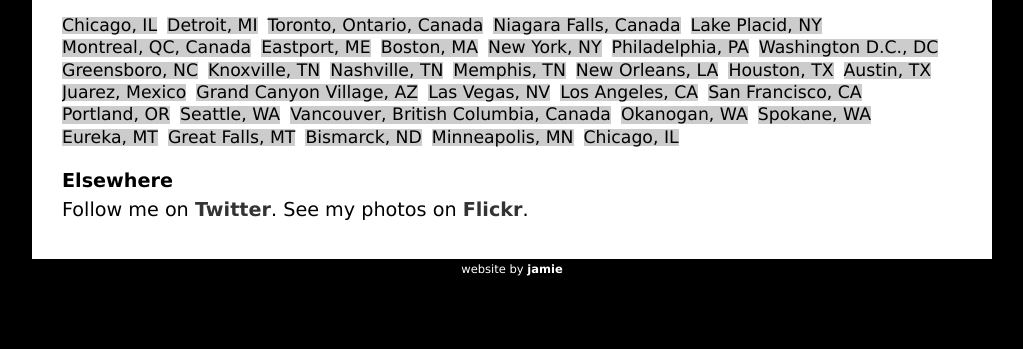
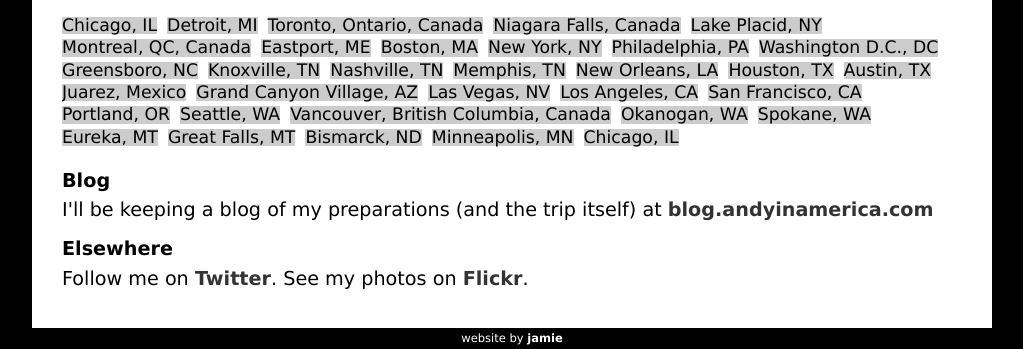
Before and after one commit to j4mie/andyinamerica.com, a plain HTML site: page index.html in a window 1280 px wide. Shown: the part 735-1084 px from the top of the page, without its empty margins (128-1151 px from the left). Before the commit the page ends 1016 px from the top, so only its background shows below. Drawn offline with nearby package versions, Linux system fonts and the light colour scheme; some packages are replaced by stand-ins of ours.

Commit message:
Add link to blog

```diff
--- a/index.html
+++ b/index.html
@@ -261,6 +261,9 @@
             <ul class="itinerary">
             </ul>
 
+            <h2>Blog</h2>
+            <p>I'll be keeping a blog of my preparations (and the trip itself) at <a href="http://blog.andyinamerica.com">blog.andyinamerica.com</a></p>
+
             <h2>Elsewhere</h2>
             <p>Follow me on <a href="http://twitter.com/_jammy">Twitter</a>. See my photos on <a href="http://flickr.com/jammyuk">Flickr</a>.</p>
         </div>
--- a/static/css/core.css
+++ b/static/css/core.css
@@ -63,6 +63,7 @@
 
 h2 {
     font-weight: bold;
+    margin-top: 20px;
 }
 
 a {
@@ -99,7 +100,7 @@
 }
 
 div.map {
-    margin: 20px auto;
+    margin: 20px auto 0 auto;
     width: 900px;
     height: 443px;
 }
```
